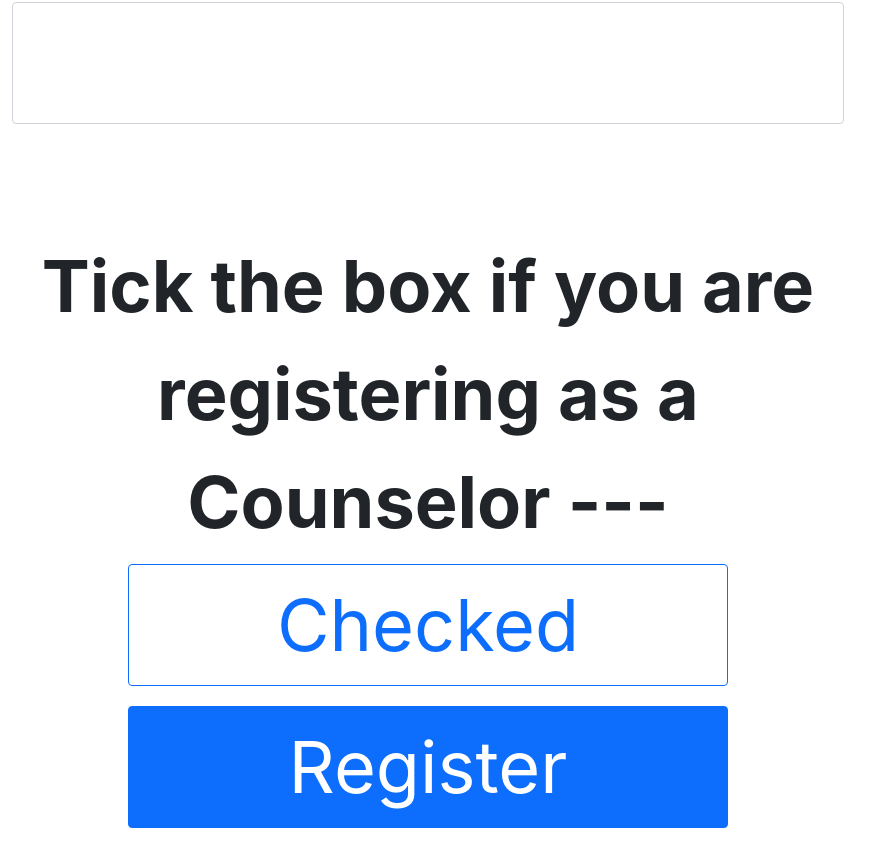
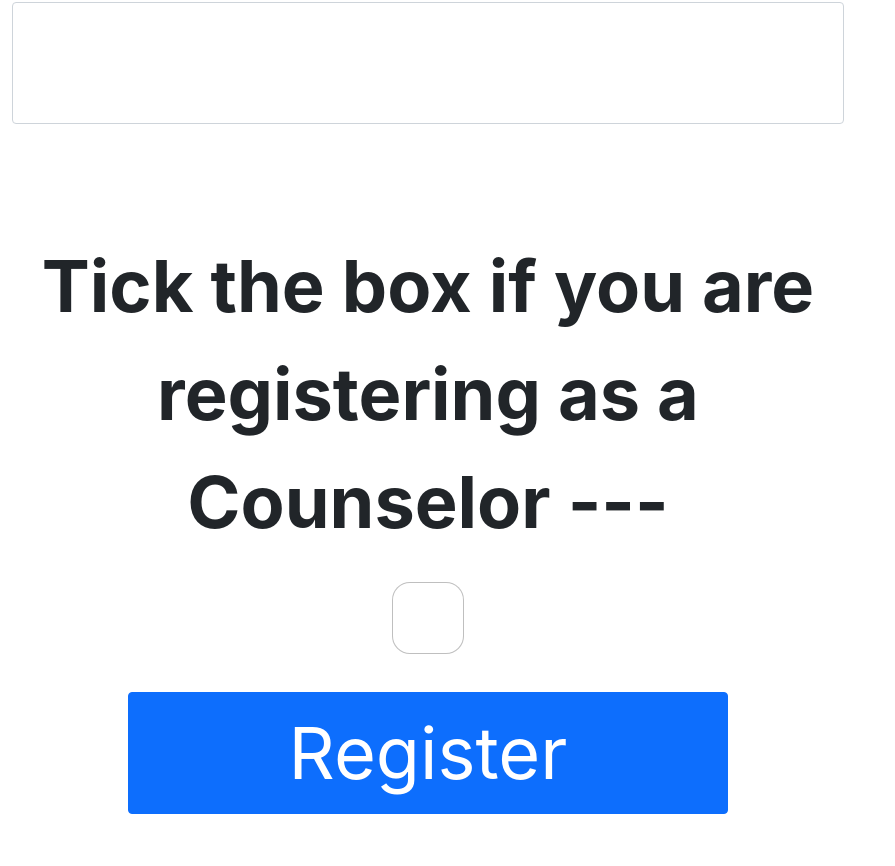
Before and after one commit to imcinnes31/Pricing-Tool, a React (Create React App) app in the folder client/: page /registeruser in a window 1280 px wide. Shown: the part 1646-2512 px from the top of the page, without its empty margins (0-895 px from the left). Built offline with nearby package versions, Linux system fonts and the light colour scheme.

Commit message:
gender bug & register checkbox fixed

```diff
--- a/client/src/pages/AddCounselor.jsx
+++ b/client/src/pages/AddCounselor.jsx
@@ -29,7 +29,6 @@ export default function AddCounselor(props) {
     for (var key in form) {
       formData.append(key, form[key]);
     }
-    // console.log(formData);
     Axios.post("/api/insertCounselor", formData);
     window.location.reload(false);
     e.preventDefault();
--- a/client/src/pages/RegisterUser.jsx
+++ b/client/src/pages/RegisterUser.jsx
@@ -169,9 +169,8 @@ export default function RegisterUser() {
         <div id="registerButton">
         <br />
         <Row>
-          <Col>
           <Form.Label>Tick the box if you are registering as a Counselor ---</Form.Label>
-            <ToggleButton
+          {/* <ToggleButton
             id="toggle-check"
             type="checkbox"
             variant="outline-primary"
@@ -180,8 +179,8 @@ export default function RegisterUser() {
             onChange={(e) => setChecked(e.currentTarget.checked)}
           >
             Checked
-            </ToggleButton>
-          </Col>
+          </ToggleButton> */}
+          <Form.Check checked={checked} onChange={(e) => setChecked(e.currentTarget.checked)}/>
         </Row>
         {checked ? (
           <Fragment>
--- a/client/src/pages/UserProfile.jsx
+++ b/client/src/pages/UserProfile.jsx
@@ -134,6 +134,8 @@ export default function UserProfile() {
             for (const [key, value] of Object.entries(userWithData2)) {
               if (key === "email") {
                 formData.append(key, form['emailAddress']);
+              } else if (key === "gender") {
+                formData.append(key, value.toLowerCase());
               } else {
                 formData.append(key, value);
               }
@@ -284,17 +286,17 @@ export default function UserProfile() {
   const submitForm = (e) => {
     var formData = new FormData();
     for (var key in form) {
-      formData.append(key, form[key]);
-      // console.log(key);
-      // console.log(form[key]);
+      if (key === 'gender') {
+        formData.append(key, form[key].replace(/ /g, "_").toLowerCase());
+      } else {
+        formData.append(key, form[key]);
+      }
     }
     if(userWithData2) {
       Axios.delete(`/api/v2/counselors/counselorDelete/${localStorage.getItem("userEmail")}`);
       for (const [key, value] of Object.entries(userWithData2)) {
         if (!(form[key]) && !(key === 'in_person')) {
           formData.append(key, value);
-          // console.log(key);
-          // console.log(value);
         }
       }
       formData.append('existing_pfp_path', userWithData2.pfp);
@@ -668,7 +670,7 @@ export default function UserProfile() {
               // <AddCounselor />
               //REPLACE WITH EDITABLE DIALOG
               <div id="addCounselorPage">
-              <h1>Counselor Profile Management</h1>
+              <h1>Counselor Profile Management (new counselor)</h1>
               {/* Change Form.Control id to control id in the form group  */}
               <Form onSubmit={submitForm}>
                 <ImageUpload id={"pfp"} center onInput={handleImg}/>
```
Lines whose indentation alone changed are shown as unchanged.
